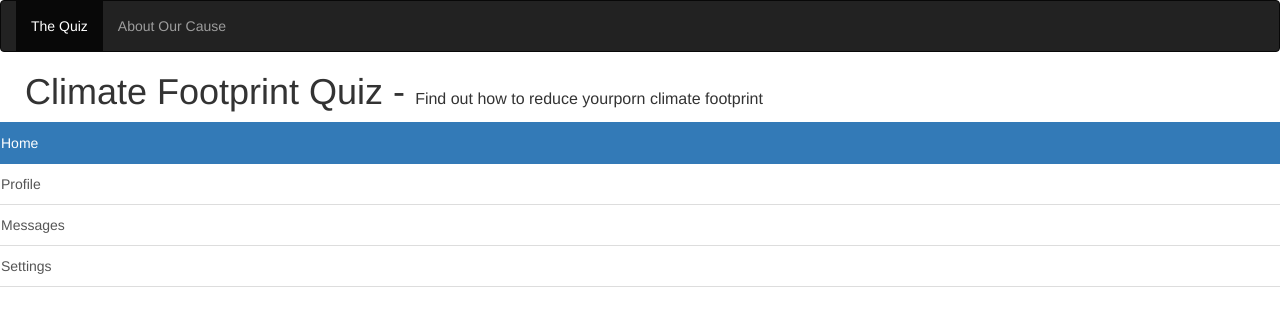
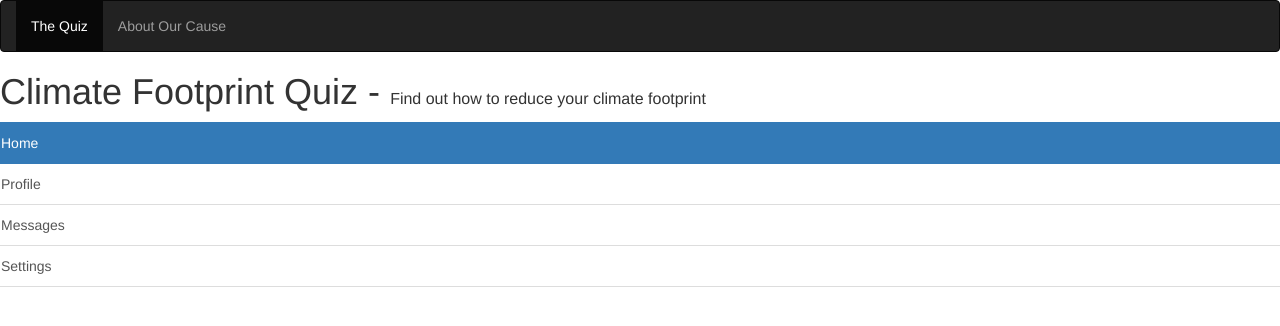
Before and after one commit to josebarbados67/josebarbados67.github.io, a plain HTML site: page index.html in a window 1280 px wide. Drawn offline with nearby package versions, Linux system fonts and the light colour scheme.

Commit message:
Update index.html

```diff
--- a/index.html
+++ b/index.html
@@ -18,7 +18,9 @@
 </head>
 
 <body>
-<h1><p style="margin-left: 25px">Climate Footprint Quiz - <font size = "-0.1">Find out how to reduce yourporn climate footprint  </font></p></h1>
+<!--<h1> <p style= "margin-left: 25px"> Climate Footprint Quiz - <font size = "-0.1">Find out how to reduce your climate footprint  </font></p></h1>-->
+
+<h1> <p style= "margin-right: 25px"> Climate Footprint Quiz - <font size = "-0.1">Find out how to reduce your climate footprint  </font></p></h1>
 
 <div class="row">
   <div class="col-4">
```
